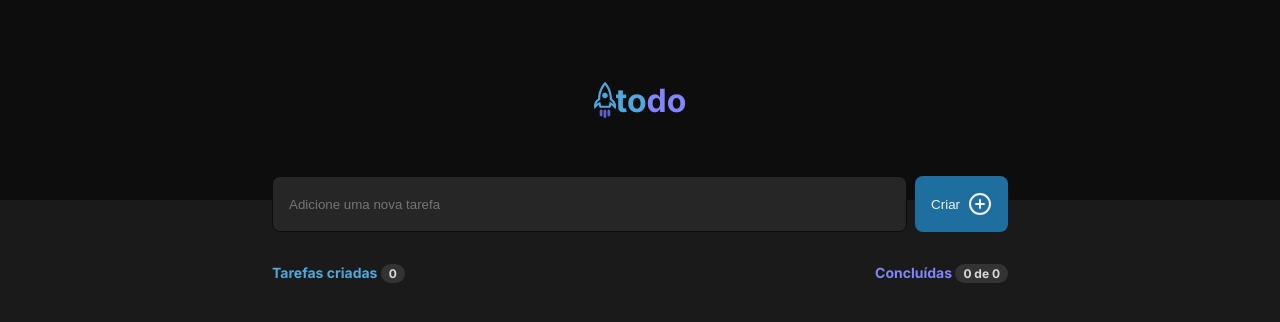
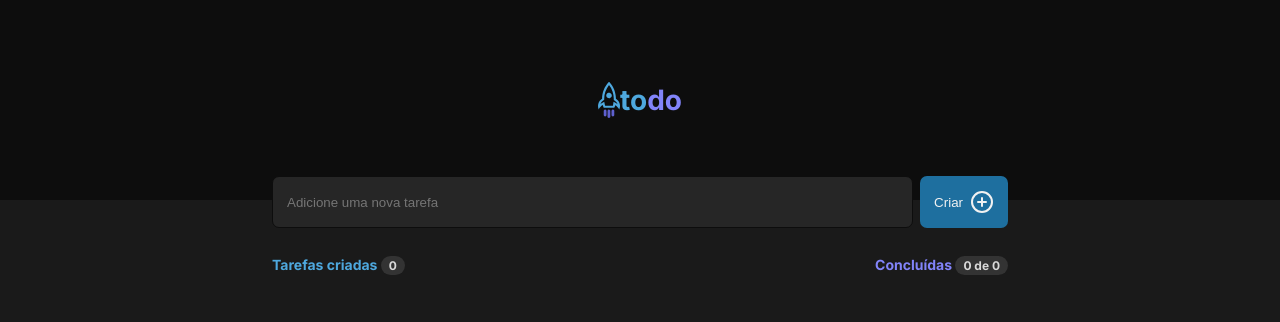
Before and after one commit to flwedu/ignite-challenge-01-todo-list, a React (Vite) app: page / in a window 1280 px wide. Shown: the top 322 px of the page. Built offline with nearby package versions, Linux system fonts and the light colour scheme.

Commit message:
:lipstick: Update global styles - font size

```diff
--- a/src/styles/global.ts
+++ b/src/styles/global.ts
@@ -10,6 +10,7 @@ export const GlobalStyles = createGlobalStyle`
 		color: ${({ theme }) => theme.colors.text};
 		background: ${({ theme }) => theme.colors["gray-600"]};
 		font-family: ${({ theme }) => theme.fonts.family.body};
+		font-size: ${({ theme }) => theme.fonts.sizes.base};
 	}
 
 	main {
```
